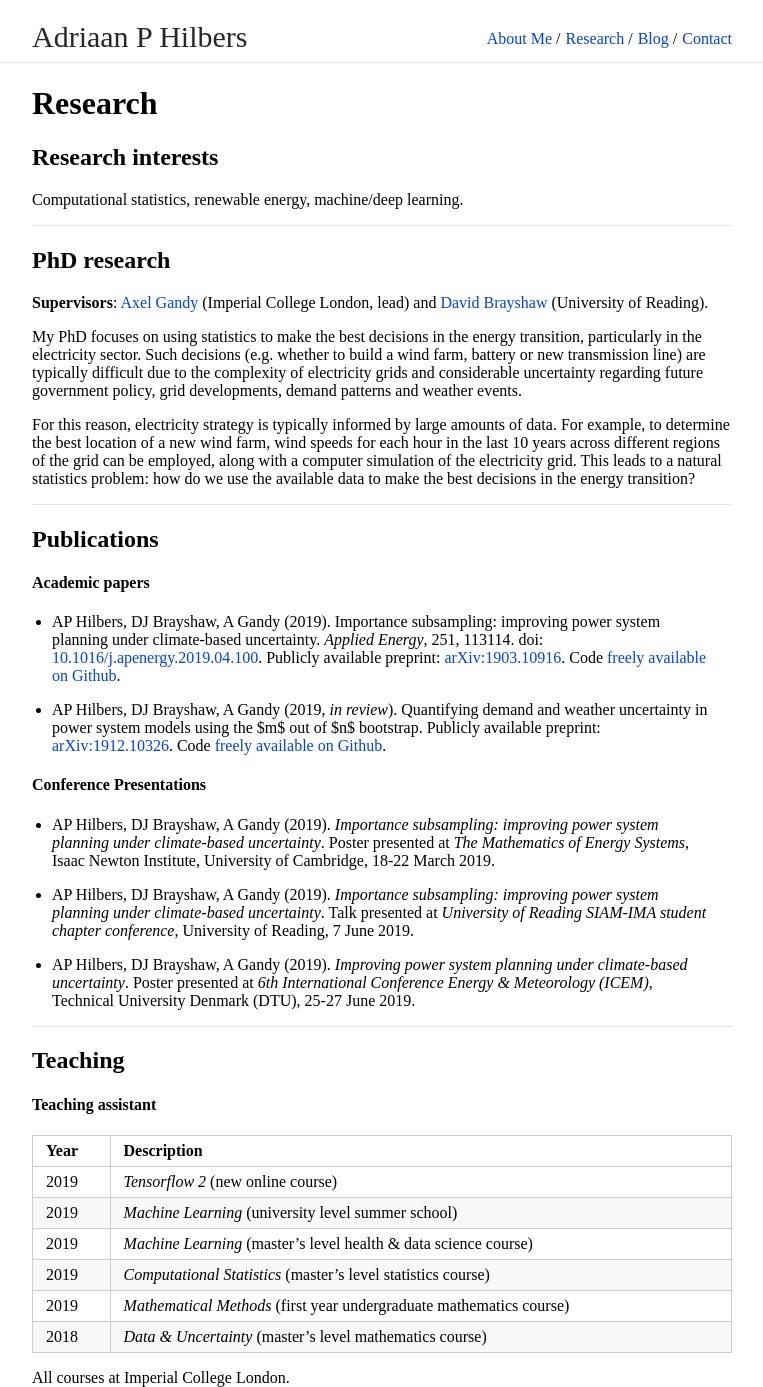
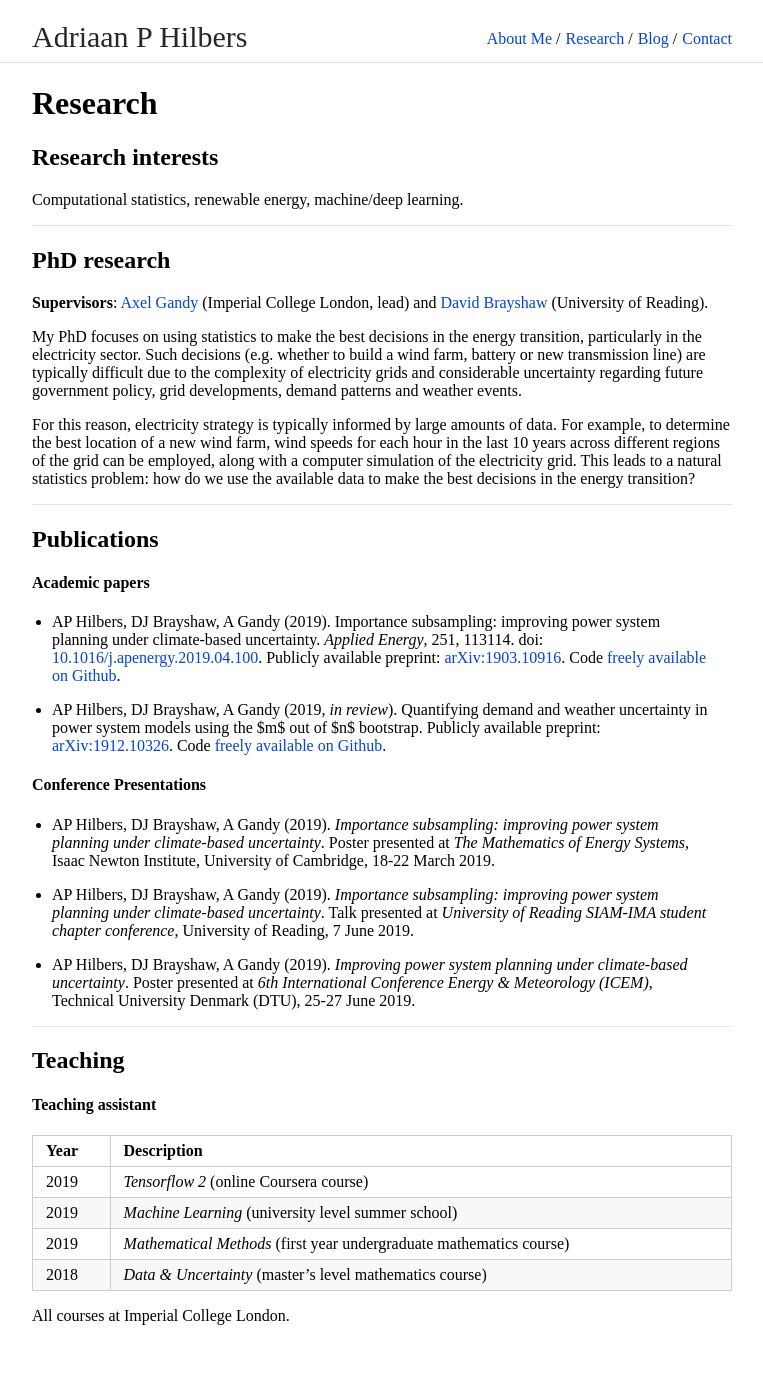
Before and after one commit to ahilbers/ahilbers.github.io, a Jekyll site: the page built from research.md, in a window 1280 px wide. Shown: the whole page, without its empty margins (258-1021 px from the left). Built offline with Jekyll 4.4.1, drawn with Linux system fonts in a browser that asks for light colours; our own code applies the rules of GitHub Pages for plain Markdown files; after the commit the page ends 1325 px from its top, so only the background shows below that.

Commit message:
update teaching section

```diff
--- a/research.md
+++ b/research.md
@@ -54,10 +54,8 @@ For this reason, electricity strategy is typically informed by large amounts of
 
 Year | Description
 ----- | ------------------
-2019 | *Tensorflow 2* (new online course)
+2019 | *Tensorflow 2* (online Coursera course)
 2019 | *Machine Learning* (university level summer school)
-2019 | *Machine Learning* (master's level health & data science course)
-2019 | *Computational Statistics* (master's level statistics course)
 2019 | *Mathematical Methods* (first year undergraduate mathematics course)
 2018 | *Data & Uncertainty* (master's level mathematics course)
 
```
